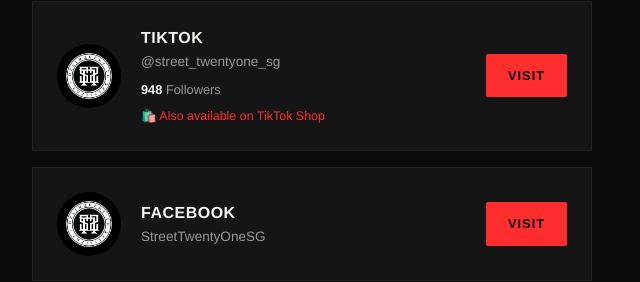
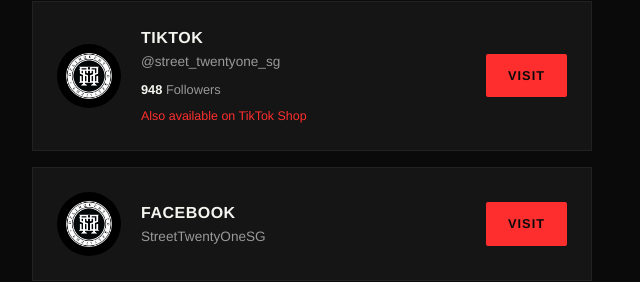
Before and after one commit to mohdkhairulnazribmk-png/Street21sg, a website: page index.html in a window 1280 px wide. Shown: the part 4176-4458 px from the top of the page, 82-722 px from the left. Drawn offline with Linux system fonts and the light colour scheme.

Commit message:
Remove emoji from TikTok Shop note

```diff
--- a/index.html
+++ b/index.html
@@ -262,7 +262,7 @@
           <div class="tiktok-profile-stats">
             <span><strong>948</strong> Followers</span>
           </div>
-          <p class="tiktok-shop-note">🛍️ Also available on TikTok Shop</p>
+          <p class="tiktok-shop-note">Also available on TikTok Shop</p>
         </div>
         <span class="btn tiktok-visit-btn">Visit</span>
       </a>
```
